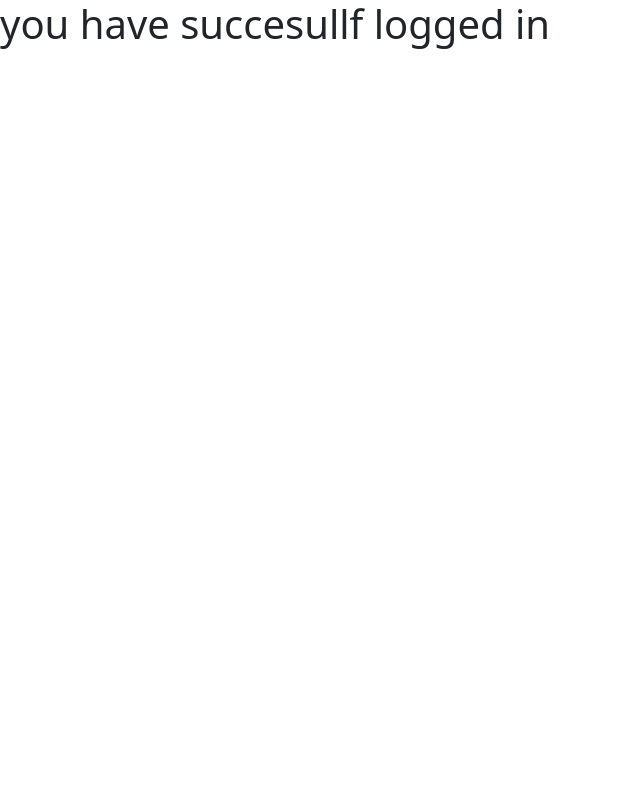
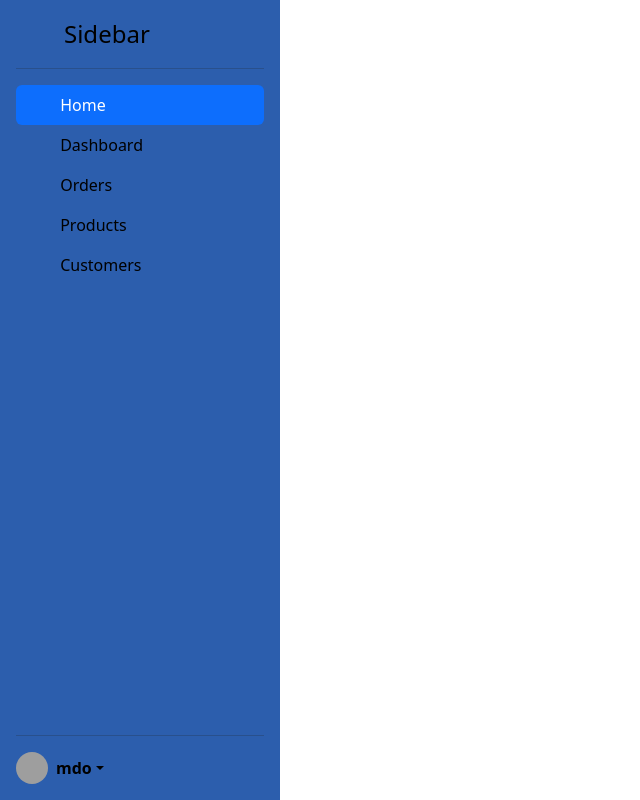
Before and after one commit to selimtas2149-hash/one-day-in-my-life, a Flask app: page /home in a window 1280 px wide. Shown: the whole page, without its empty margins (0-640 px from the left). Run offline with Flask 3, Linux system fonts and the light colour scheme; some web fonts are replaced; grey boxes are pictures that could not be loaded.

Commit message:
it is done

```diff
--- a/static/main.css
+++ b/static/main.css
@@ -8,3 +8,9 @@
     margin-top: 400px;
 
 }
+
+.sidebar {
+    width: 280px;
+    height: 800px;
+    background-color: #2C5EAD;
+}
--- a/templates/base.html
+++ b/templates/base.html
@@ -3,6 +3,9 @@
     <head>
         <meta charset="utf-8">
         <title>one day in my life</title>
+        <link rel="preconnect" href="https://fonts.googleapis.com">
+        <link rel="preconnect" href="https://fonts.gstatic.com" crossorigin>
+        <link href="https://fonts.googleapis.com/css2?family=Dancing+Script:wght@400..700&family=Ole&family=Pacifico&family=Shadows+Into+Light&display=swap" rel="stylesheet">
         {% block head %}
         {% endblock %}
         <link href="https://cdn.jsdelivr.net/npm/bootstrap@5.3.8/dist/css/bootstrap.min.css" rel="stylesheet" integrity="sha384-sRIl4kxILFvY47J16cr9ZwB07vP4J8+LH7qKQnuqkuIAvNWLzeN8tE5YBujZqJLB" crossorigin="anonymous">
--- a/templates/home.html
+++ b/templates/home.html
@@ -1,5 +1,85 @@
 {% extends "base.html" %}
 
 {% block body %}
-    <h1>you have succesullf logged in</h1>
+    <div class="d-flex flex-column flex-shrink-0 p-3 bg-body-tertiary" style="width: 280px; height:800px; background-color:#2C5EAD !important">
+        <a href="/" class="d-flex align-items-center mb-3 mb-md-0 me-md-auto link-body-emphasis text-decoration-none">
+            <svg class="bi pe-none me-2" width="40" height="32" aria-hidden="true">
+                <use xlink:href="#bootstrap"></use>
+            </svg>
+            <span class="fs-4">Sidebar</span>
+        </a>
+        <hr>
+        <ul class="nav nav-pills flex-column mb-auto">
+            <li class="nav-item">
+                <a href="#" class="nav-link active" aria-current="page">
+                    <svg class="bi pe-none me-2" width="16" height="16" aria-hidden="true">
+                        <use xlink:href="#home"></use>
+                    </svg>
+
+                    Home
+                </a>
+            </li>
+            <li>
+                <a href="#" class="nav-link link-body-emphasis">
+                    <svg class="bi pe-none me-2" width="16" height="16" aria-hidden="true">
+                        <use xlink:href="#speedometer2"></use>
+                    </svg>
+
+                    Dashboard
+                </a>
+            </li>
+            <li>
+                <a href="#" class="nav-link link-body-emphasis">
+                    <svg class="bi pe-none me-2" width="16" height="16" aria-hidden="true">
+                        <use xlink:href="#table"></use>
+                    </svg>
+
+                    Orders
+                </a>
+            </li>
+            <li>
+                <a href="#" class="nav-link link-body-emphasis">
+                    <svg class="bi pe-none me-2" width="16" height="16" aria-hidden="true">
+                        <use xlink:href="#grid"></use>
+                    </svg>
+
+                    Products
+                </a>
+            </li>
+            <li>
+                <a href="#" class="nav-link link-body-emphasis">
+                    <svg class="bi pe-none me-2" width="16" height="16" aria-hidden="true">
+                        <use xlink:href="#people-circle"></use>
+                    </svg>
+
+                    Customers
+                </a>
+            </li>
+        </ul>
+        <hr>
+        <div class="dropdown">
+            <a href="#" class="d-flex align-items-center link-body-emphasis text-decoration-none dropdown-toggle" data-bs-toggle="dropdown" aria-expanded="false">
+                <img src="https://github.com/mdo.png" alt="" width="32" height="32" class="rounded-circle me-2">
+                <strong>mdo</strong>
+            </a>
+            <ul class="dropdown-menu text-small shadow">
+                <li>
+                    <a class="dropdown-item" href="#">New project...</a>
+                </li>
+                <li>
+                    <a class="dropdown-item" href="#">Settings</a>
+                </li>
+                <li>
+                    <a class="dropdown-item" href="#">Profile</a>
+                </li>
+                <li>
+                    <hr class="dropdown-divider">
+                </li>
+                <li>
+                    <a class="dropdown-item" href="#">Sign out</a>
+                </li>
+            </ul>
+        </div>
+    </div>
+
 {%endblock%}
```
Also changed, not shown: templates/userinterface.html (+7 -0 lines), text.py (added, +103 -0 lines), 1 other file.
